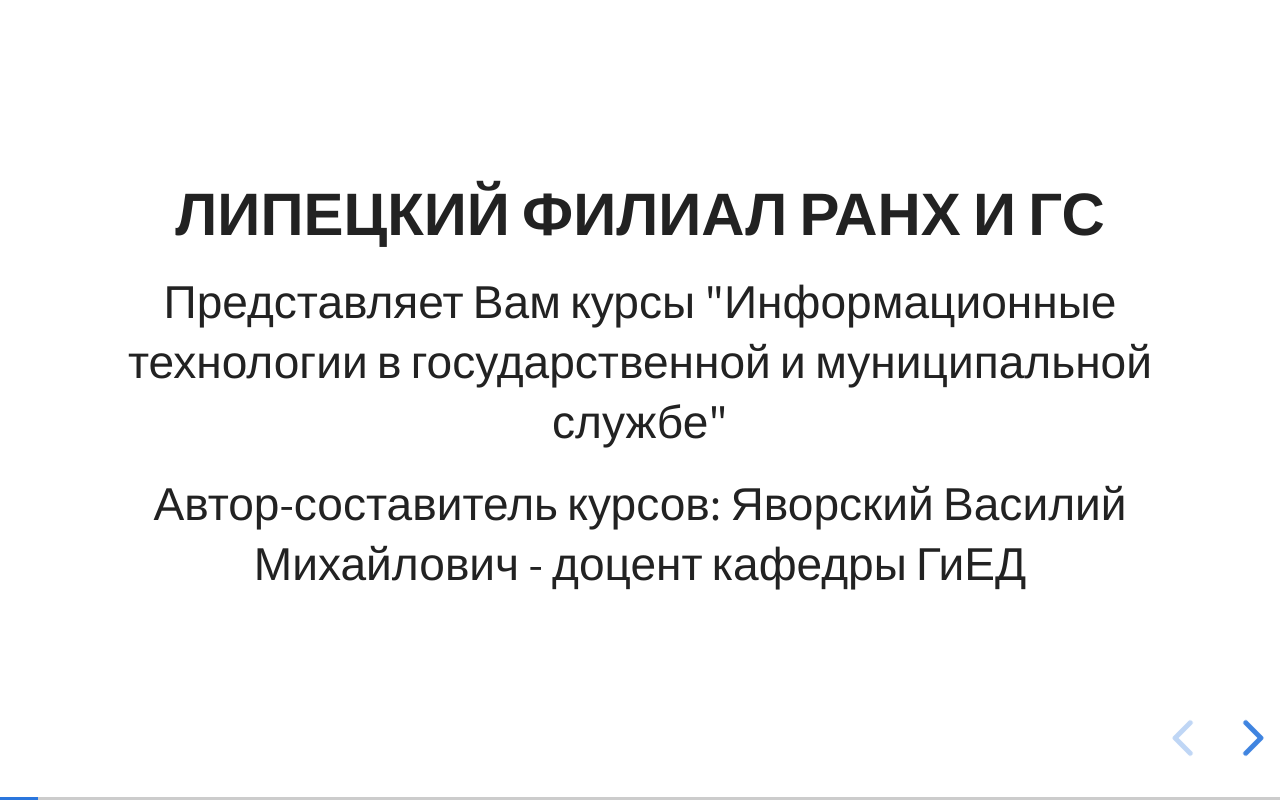
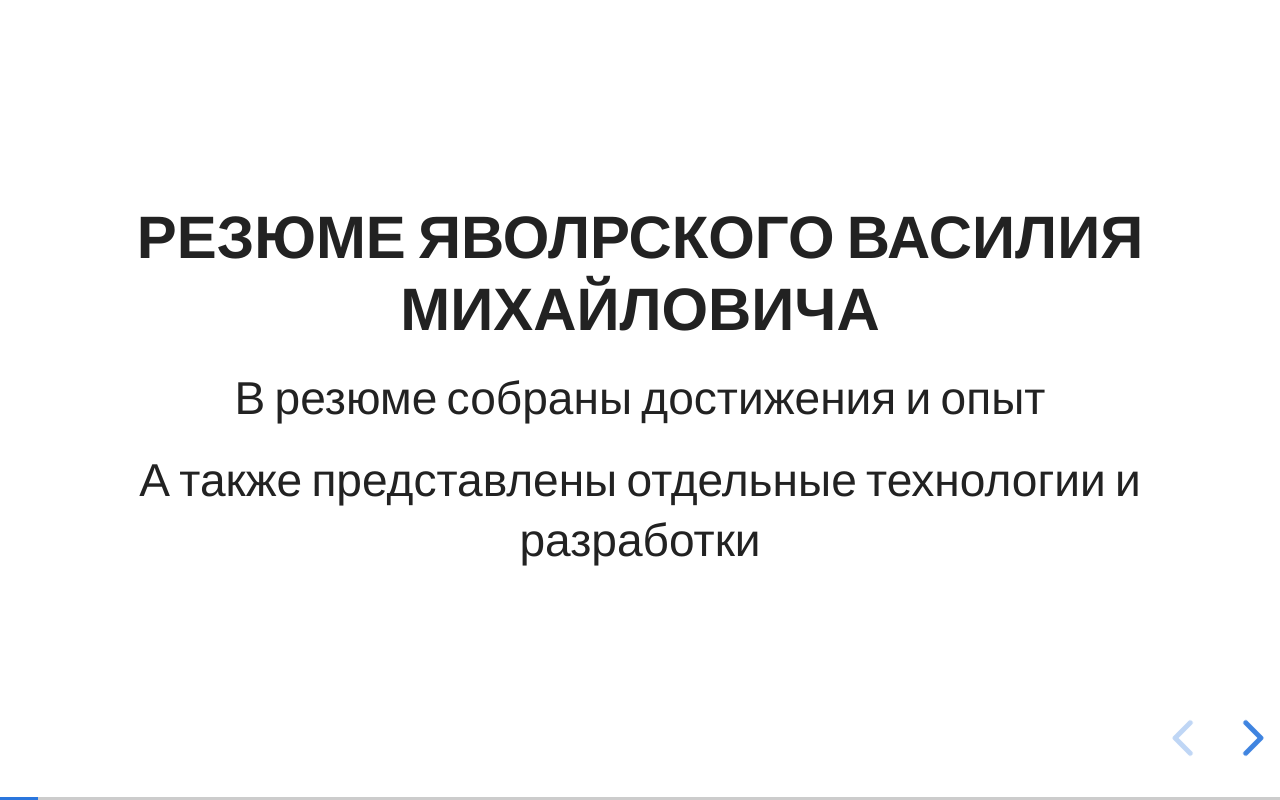
Before and after one commit to Vasilii1234/Vasilii1234.github.io, a plain HTML site: page index.html in a window 1280 px wide. Both pictures are taken after a click on the button "next slide". Drawn offline with Linux system fonts and the light colour scheme.

Commit message:
Изменил moon.css white.css. Всаил дополнительный слайд. Изменил текст

```diff
--- a/index.html
+++ b/index.html
@@ -3,7 +3,7 @@
 
 	<head>
 		<meta charset="utf-8">
-        <title>Липецкий_филиал_РАНХиГС</title>
+        <title>Яворский_Василий_Михайлович </title>
         <meta name="description" content="A framework for easily creating beautiful presentations using HTML">
 		<meta name="author" content="Hakim El Hattab">
 
@@ -52,9 +52,9 @@
 				</section>
 
 				<section>
-                   <h3>Липецкий Филиал РАНХ и ГС</h3>
-                    <p>Представляет Вам курсы "Информационные технологии в государственной и муниципальной службе"</p>
-                    <p>Автор-составитель курсов: Яворский Василий Михайлович - доцент кафедры ГиЕД</p>
+                   <h3>Резюме Яволрского Василия Михайловича</h3>
+                    <p>В резюме собраны достижения и опыт</p>
+                    <p>А также представлены отдельные технологии и разработки</p>
                     <p></p>
 
 				</section>
```
